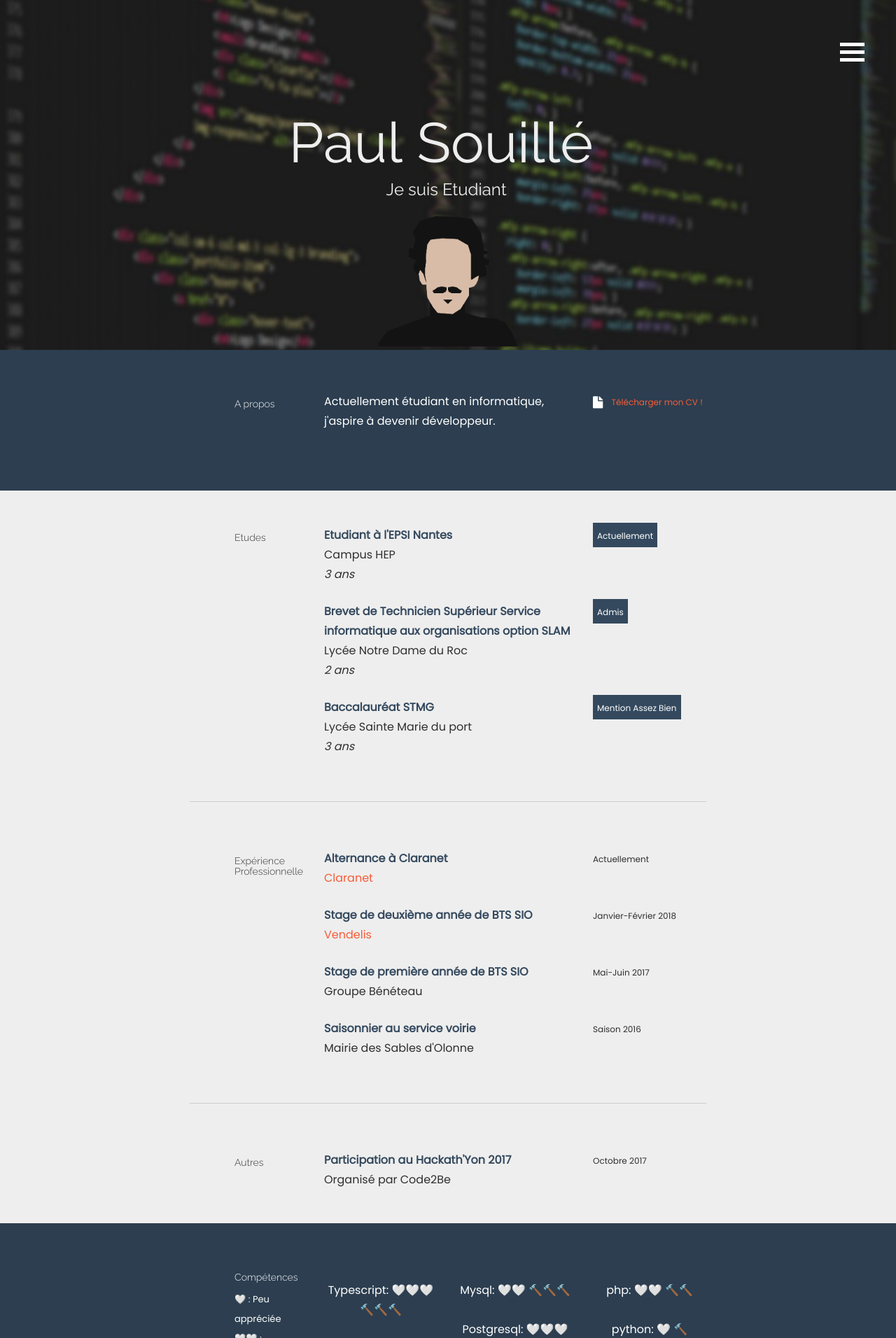
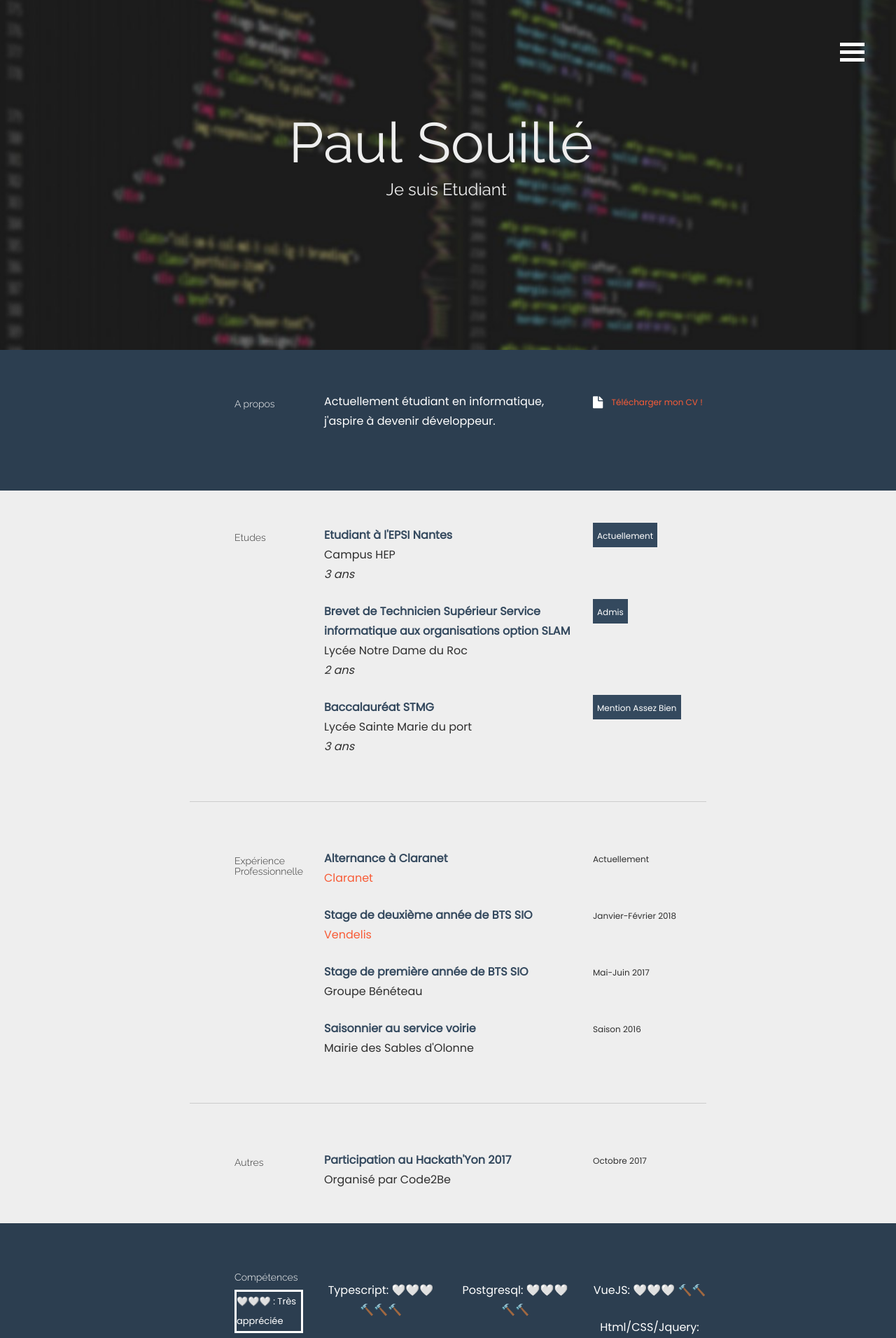
Before and after one commit to PaulSouille/paulsouille_fr, a PHP site: page / in a window 1280 px wide. Shown: the top 1912 px of the page at 70% size. Run offline with PHP 8.4, Linux system fonts and the light colour scheme; grey boxes labelled with a size stand in for pictures from a placeholder-image service; some libraries are stand-ins or nearby versions.

Commit message:
Add skills section

```diff
--- a/assets/css/style.css
+++ b/assets/css/style.css
@@ -49,4 +49,8 @@ body {
 
 .skill_details {
     font-size: 13px;
+    cursor: pointer !important;
 }
+.selected_skill{
+    border-style: solid;
+}
--- a/index.html
+++ b/index.html
@@ -39,7 +39,7 @@
             <div class="container">
                <div class="row centered">
                   <div class="col-lg-12">
-                     <h1 class="h1" id="foo">Paul Souillé </h1>
+                     <h1 class="h1" id="reveal">Paul Souillé </h1>
                      <div style="display:none" class="h3" id="typed-strings">
                         <p>Je suis Développeur</p>
                         <p>Je suis Alternant</p>
@@ -48,7 +48,7 @@
                      <span class="h3" id="typed"></span>
                   </div>
                   <br>
-                  <img style="width: 200px; height: 186px;" src="./assets/img/avatar_paul.png">
+                  <!--<img style="width: 200px; height: 186px;" src="./assets/img/avatar_paul.png">-->
                </div>
             </div>
          </div>
@@ -58,13 +58,13 @@
                <div class="row">
                   <button class="backTop">Top</button>
                   <div class="col-lg-2 col-lg-offset-1">
-                     <h5 class="foo">A propos</h5>
+                     <h5 class="reveal">A propos</h5>
                   </div>
                   <div class="col-lg-6">
-                     <p class="foo">Actuellement étudiant en informatique, j'aspire à devenir développeur.</p>
+                     <p class="reveal">Actuellement étudiant en informatique, j'aspire à devenir développeur.</p>
                   </div>
                   <div class="col-lg-3">
-                     <p class="foo">
+                     <p class="reveal">
                         <a target="_blank" href="./assets/PaulSouille_CV.pdf">
                         <i class="icon-file"></i>
                         </a>
@@ -80,10 +80,10 @@
          <div class="container desc">
             <div class="row">
                <div class="col-lg-2 col-lg-offset-1">
-                  <h5 class="foo">Etudes</h5>
+                  <h5 class="reveal">Etudes</h5>
                </div>
                <div class="col-lg-6">
-                  <p class="foo">
+                  <p class="reveal">
                      <t>Etudiant à l'EPSI Nantes</t>
                      <br /> Campus HEP
                      <br />
@@ -91,14 +91,14 @@
                   </p>
                </div>
                <div class="col-lg-3">
-                  <p class="foo">
+                  <p class="reveal">
                      <imp>
                         <sm>Actuellement</sm>
                      </imp>
                   </p>
                </div>
                <div class="col-lg-6 col-lg-offset-3">
-                  <p class="foo">
+                  <p class="reveal">
                      <t>Brevet de Technicien Supérieur Service informatique aux organisations option SLAM</t>
                      <br /> Lycée Notre Dame du Roc
                      <br />
@@ -106,14 +106,14 @@
                   </p>
                </div>
                <div class="col-lg-3">
-                  <p class="foo">
+                  <p class="reveal">
                      <imp>
                         <sm>Admis</sm>
                      </imp>
                   </p>
                </div>
                <div class="col-lg-6 col-lg-offset-3">
-                  <p class="foo">
+                  <p class="reveal">
                      <t>Baccalauréat STMG</t>
                      <br /> Lycée Sainte Marie du port
                      <br />
@@ -121,7 +121,7 @@
                   </p>
                </div>
                <div class="col-lg-3">
-                  <p class="foo">
+                  <p class="reveal">
                      <imp>
                         <sm>Mention Assez Bien</sm>
                      </imp>
@@ -134,10 +134,10 @@
          <div class="container desc">
             <div class="row">
                <div class="col-lg-2 col-lg-offset-1">
-                  <h5 class="foo">Expérience Professionnelle</h5>
+                  <h5 class="reveal">Expérience Professionnelle</h5>
                </div>
                <div class="col-lg-6">
-                  <p class="foo">
+                  <p class="reveal">
                      <t>Alternance à Claranet</t>
                      <br />
                      <a href="https://www.claranet.fr/" target="_blank">Claranet</a>
@@ -148,12 +148,12 @@
                   </p>
                </div>
                <div class="col-lg-3">
-                  <p class="foo">
+                  <p class="reveal">
                      <sm>Actuellement</sm>
                   </p>
                </div>
                <div class="col-lg-6 col-lg-offset-3">
-                  <p class="foo">
+                  <p class="reveal">
                      <t>Stage de deuxième année de BTS SIO</t>
                      <br />
                      <a href="https://www.vendelis.com" target="_blank">Vendelis</a>
@@ -164,27 +164,27 @@
                   </p>
                </div>
                <div class="col-lg-3">
-                  <p class="foo">
+                  <p class="reveal">
                      <sm>Janvier-Février 2018</sm>
                   </p>
                </div>
                <div class="col-lg-6 col-lg-offset-3">
-                  <p class="foo">
+                  <p class="reveal">
                      <t>Stage de première année de BTS SIO</t>
                      <br /> Groupe Bénéteau
                      <br />
                   </p>
-                  <p class="foo">
+                  <p class="reveal">
                      <more></more>
                   </p>
                </div>
                <div class="col-lg-3">
-                  <p class="foo">
+                  <p class="reveal">
                      <sm>Mai-Juin 2017</sm>
                   </p>
                </div>
                <div class="col-lg-6 col-lg-offset-3">
-                  <p class="foo">
+                  <p class="reveal">
                      <t>Saisonnier au service voirie</t>
                      <br /> Mairie des Sables d'Olonne
                      <br />
@@ -194,7 +194,7 @@
                   </p>
                </div>
                <div class="col-lg-3">
-                  <p class="foo">
+                  <p class="reveal">
                      <sm>Saison 2016</sm>
                   </p>
                </div>
@@ -205,17 +205,17 @@
          <div class="container desc">
             <div class="row">
                <div class="col-lg-2 col-lg-offset-1">
-                  <h5 class="foo">Autres</h5>
+                  <h5 class="reveal">Autres</h5>
                </div>
                <div class="col-lg-6">
-                  <p class="foo">
+                  <p class="reveal">
                      <t>Participation au Hackath'Yon 2017</t>
                      <br /> Organisé par Code2Be
                      <br />
                   </p>
                </div>
                <div class="col-lg-3">
-                  <p class="foo">
+                  <p class="reveal">
                      <sm>Octobre 2017</sm>
                   </p>
                </div>
@@ -227,56 +227,62 @@
             <div class="container">
                   <div class="row">
                         <div class="col-lg-2 col-lg-offset-1">
-                     <h5 class="foo">Compétences</h5>
-                     <p class="skill_details">🤍 : Peu appréciée <br>
-                        🤍🤍 : Appréciée <br>
-                        🤍🤍🤍 : Très appréciée <br>
-                        🔨 : Abordée <br>
-                        🔨🔨 : Connaissances <br>
-                        🔨🔨🔨 : Maitrisée
-                     </p>
+                           <h5 class="reveal">Compétences</h5>
+                              <p class="skill_details skill_heart_3 reveal">🤍🤍🤍 : Très appréciée</p>
+                              <p class="skill_details skill_heart_2 reveal">🤍🤍 : Appréciée</p>
+                              <p class="skill_details skill_heart_1 reveal">🤍 : Peu appréciée</p>
+                              <p class="skill_details skill_hammer_3 reveal">🔨🔨🔨 : Maitrisée</p>
+                              <p class="skill_details skill_hammer_2 reveal">🔨🔨 : Connaissances</p>
+                              <p class="skill_details skill_hammer_1 reveal">🔨 : Abordée</p>
                         </div>
                         <div class="col-lg-3 centered">
                            <br>
-                     <p class="foo">Typescript: 🤍🤍🤍 🔨🔨🔨 <br><br> Nodejs: 🤍️️️️️🤍️️️️️🤍️️️️️ 🔨🔨🔨 <br><br>
-                        Docker: 🤍🤍️️️️️🤍️️️️️ 🔨🔨 <br><br> Angular :🤍🤍️️️️️ 🔨🔨🔨
-                     </p>
-                     <br>
+                           <div class="reveal skill_compartment">
+                              <p class="sub_skill sub_skill_heart_3 sub_skill_hammer_3">Typescript: 🤍🤍🤍 🔨🔨🔨</p>
+                              <p class="sub_skill sub_skill_heart_3 sub_skill_hammer_3">Nodejs: 🤍️️️️️🤍️️️️️🤍️️️️️ 🔨🔨🔨</p>
+                              <p class="sub_skill sub_skill_heart_3 sub_skill_hammer_2">Docker: 🤍🤍️️️️️🤍️️️️️ 🔨🔨</p>
+                              <p class="sub_skill sub_skill_heart_2 sub_skill_hammer_3">Angular :🤍🤍️️️️️ 🔨🔨🔨</p>
+                           </div>
                         </div>
                         <div class="col-lg-3 centered">
                            <br>
-                     <p class="foo"> Mysql: 🤍🤍 🔨🔨🔨 <br><br> Postgresql: 🤍🤍🤍 🔨🔨 <br><br> Mongodb: 🤍🤍🤍
-                        🔨🔨 <br><br> Java: 🤍🤍🤍 🔨
-                     </p>
+                           <div class="reveal skill_compartment">
+                                 <p class="sub_skill sub_skill_heart_2 sub_skill_hammer_3">Mysql: 🤍🤍 🔨🔨🔨</p>
+                                 <p class="sub_skill sub_skill_heart_3 sub_skill_hammer_2">Postgresql: 🤍🤍🤍 🔨🔨</p>
+                                 <p class="sub_skill sub_skill_heart_3 sub_skill_hammer_2">Mongodb: 🤍🤍🤍 🔨🔨</p>
+                                 <p class="sub_skill sub_skill_heart_3 sub_skill_hammer_1">Java: 🤍🤍🤍 🔨</p>
+                           </div>
                         </div>
                         <div class="col-lg-3 centered">
                            <br>
-                     <p class="foo">php: 🤍🤍 🔨🔨 <br><br> python: 🤍 🔨 <br><br> VueJS: 🤍🤍🤍 🔨🔨 <br><br>
-                        Html/CSS/Jquery: 🤍🤍🤍 🔨🔨 <br>
-                     </p>
+                           <div class="reveal skill_compartment">
+                                 <p class="sub_skill sub_skill_heart_2 sub_skill_hammer_2">php: 🤍🤍 🔨🔨</p>
+                                 <p class="sub_skill sub_skill_heart_1 sub_skill_hammer_1">python: 🤍 🔨 </p>
+                                 <p class="sub_skill sub_skill_heart_3 sub_skill_hammer_2"> VueJS: 🤍🤍🤍 🔨🔨</p>
+                                 <p class="sub_skill sub_skill_heart_3 sub_skill_hammer_2">Html/CSS/Jquery: 🤍🤍🤍 🔨🔨</p>
                            </div>
                         </div>
-               <br>
+                     </div>
             </div>
          </div>
          <section id="work" name="work"></section>
          <div class="container desc">
             <div class="row">
                <div class="col-lg-2 col-lg-offset-1">
-                  <h5 class="foo">PORTFOLIO</h5>
+                  <h5 class="reveal">PORTFOLIO</h5>
                </div>
 
                <div class="col-lg-6">
-                  <p class="foo">
-                     <a id="single_1" href="assets/img/marieetpierre.PNG" title="Hackath'Yon">
-                     <img class="img-responsive" src="assets/img/marieetpierre.PNG" alt="">
+                  <p class="reveal">
+                     <a id="single_1" href="assets/img/marieetpierre.png" title="Hackath'Yon">
+                     <img class="img-responsive" src="assets/img/marieetpierre.png" alt="">
                      </a>
                   </p>
                </div>
 
                <div class="col-lg-3">
-                  <p class="foo">Marie et Pierre 2020</p>
-                  <p class="foo">
+                  <p class="reveal">Marie et Pierre 2020</p>
+                  <p class="reveal">
                      <more>
                         Création du site de mariage de Marie SOUILLE et Pierre FLAMBARD.<br><a
                            href="https://marieetpierre2020.fr/" target="_blank">Accéder au site</a>
@@ -290,9 +296,9 @@
                </div>
 
                <div class="col-lg-6 col-lg-offset-3">
-                  <p class="foo">
-                     <a id="single_1" href="assets/img/marieetpierre2.PNG" title="Hackath'yon">
-                     <img class="img-responsive" src="assets/img/marieetpierre2.PNG" alt="">
+                  <p class="reveal">
+                     <a id="single_1" href="assets/img/marieetpierre2.png" title="Hackath'yon">
+                     <img class="img-responsive" src="assets/img/marieetpierre2.png" alt="">
                      </a>
                   </p>
                </div>
@@ -306,18 +312,18 @@
          <div class="container desc">
             <div class="row">
                <div class="col-lg-2 col-lg-offset-1">
-                  <h5 class="foo"></h5>
+                  <h5 class="reveal"></h5>
                </div>
                <div class="col-lg-6">
-                  <p class="foo">
-                     <a id="single_1" href="assets/img/port01.png" title="Hackath'Yon">
-                     <img class="img-responsive" src="https://dummyimage.com/1000x800/000/fff" alt="">
+                  <p class="reveal">
+                     <a id="single_1" href="assets/img/port01.png" title="Bot twitter Saint Valentin">
+                     <img class="img-responsive" src="assets/img/frenchibot_1.png" alt="">
                      </a>
                   </p>
                </div>
                <div class="col-lg-3">
-                  <p class="foo">Bot twitter Saint Valentin</p>
-                  <p class="foo">
+                  <p class="reveal">Bot twitter Saint Valentin</p>
+                  <p class="reveal">
                      <more>
                         Le Frenchimari est un média français qui traite de l'actualité de la scène esport d'Overwatch.
                         Lors de la saint valentin, le média à souhaité proposer un bot twitter qui écoute un hashtag particulier et assigne un joueur avec qui l'utilisateur devrait passer la saint valentin.
@@ -331,9 +337,9 @@
                   </p>
                </div>
                <div class="col-lg-6 col-lg-offset-3">
-                  <p class="foo">
-                     <a id="single_1" href="assets/img/port02.jpg" title="Hackath'yon">
-                     <img class="img-responsive" src="https://dummyimage.com/1000x800/000/fff" alt="">
+                  <p class="reveal">
+                     <a id="single_1" href="assets/img/frenchibot_2.png" title="Bot twitter Saint Valentin">
+                     <img class="img-responsive" src="assets/img/frenchibot_2.png" alt="">
                      </a>
                   </p>
                </div>
@@ -346,22 +352,22 @@
          <div class="container desc">
             <div class="row">
                <div class="col-lg-2 col-lg-offset-1">
-                  <h5 class="foo"></h5>
+                  <h5 class="reveal"></h5>
                </div>
                <div class="col-lg-6">
-                  <p class="foo">
-                     <a id="single_1" href="assets/img/port01.png" title="Hackath'Yon">
-                     <img class="img-responsive" src="https://dummyimage.com/1000x800/000/fff" alt="">
+                  <p class="reveal">
+                     <a id="single_1" href="assets/img/troma1.png" title="Troma's website">
+                     <img class="img-responsive" src="assets/img/troma1.png" alt="">
                      </a>
                   </p>
                </div>
                <div class="col-lg-3">
-                  <p class="foo">Réalisation d'un site web pour le streamer Troma</p>
-                  <p class="foo">
+                  <p class="reveal">Réalisation d'un site web pour le streamer Troma</p>
+                  <p class="reveal">
                      <more>
                         Troma est un streamer de la plateforme Twitch dont les principaux jeux sont Overwatch et World of Warcraft.
                         Dans le but de promouvoir son activité, il a souhaité mettre en avant son contenu via une plateforme web et à donc fait appel à mes services.
-                        (Site toujours temporairement confidentiel selon la volonté de Troma.)
+                        (Url du site toujours temporairement confidentiel selon la volonté de Troma.)
                         <br />
                         <br />
                         <sm>
@@ -371,9 +377,9 @@
                   </p>
                </div>
                <div class="col-lg-6 col-lg-offset-3">
-                  <p class="foo">
-                     <a id="single_1" href="assets/img/port02.jpg" title="Hackath'yon">
-                     <img class="img-responsive" src="https://dummyimage.com/1000x800/000/fff" alt="">
+                  <p class="reveal">
+                     <a id="single_1" href="assets/img/troma2.png" title="Troma's website">
+                     <img class="img-responsive" src="assets/img/troma2.png" alt="">
                      </a>
                   </p>
                </div>
@@ -386,18 +392,18 @@
          <div class="container desc">
             <div class="row">
                <div class="col-lg-2 col-lg-offset-1">
-                  <h5 class="foo"></h5>
+                  <h5 class="reveal"></h5>
                </div>
                <div class="col-lg-6">
-                  <p class="foo">
+                  <p class="reveal">
                      <a id="single_1" href="assets/img/port01.png" title="Hackath'Yon">
                      <img class="img-responsive" src="assets/img/port01.png" alt="">
                      </a>
                   </p>
                </div>
                <div class="col-lg-3">
-                  <p class="foo">Hackath'Yon 2017</p>
-                  <p class="foo">
+                  <p class="reveal">Hackath'Yon 2017</p>
+                  <p class="reveal">
                      <more>
                         Création d'un site de réservation de bornes éléctrique dans le cadre du Hackath'Yon.
                         <br />
@@ -409,7 +415,7 @@
                   </p>
                </div>
                <div class="col-lg-6 col-lg-offset-3">
-                  <p class="foo">
+                  <p class="reveal">
                      <a id="single_1" href="assets/img/port02.jpg" title="Hackath'yon">
                      <img class="img-responsive" src="assets/img/port02.jpg" alt="">
                      </a>
@@ -426,43 +432,43 @@
             <div class="container">
                <div class="row">
                   <div class="col-lg-2 col-lg-offset-1">
-                     <h5 class="foo">CONTACT</h5>
+                     <h5 class="reveal">CONTACT</h5>
                   </div>
                   <div class="col-lg-6">
-                     <p class="foo">
+                     <p class="reveal">
                         <t>Email</t>
                         <br /> paul.souille85@gmail.com
                         <br />
                      </p>
-                     <p class="foo">
+                     <p class="reveal">
                         <t>Adresse</t>
                         <br />Nantes, France.
                         <br />
                      </p>
-                     <p class="foo">
+                     <p class="reveal">
                         <t>Téléphone</t>
                         <br /> +33 6 17 33 52 49
                         <br />
                      </p>
                   </div>
                   <div class="col-lg-3">
-                     <p class="foo">
+                     <p class="reveal">
                         <sm>Réseaux sociaux</sm>
                      </p>
                      <p>
-                        <a class="foo" target="_blank"
+                        <a class="reveal" target="_blank"
                            href="https://www.linkedin.com/in/paul-souill%C3%A9-a08380140/">
                         <i class="icon-linkedin"></i>
                         </a>
-                        <a class="foo" target="_blank" href="https://github.com/PaulSouille">
+                        <a class="reveal" target="_blank" href="https://github.com/PaulSouille">
                         <i class="icon-github"></i>
                         </a>
-                        <a class="foo" target="_blank" href="https://twitter.com/PaulSouille">
+                        <a class="reveal" target="_blank" href="https://twitter.com/PaulSouille">
                         <i class="icon-twitter"></i>
                         </a>
                      </p>
                      <p>
-                        <a class="foo" target="_blank" href="https://github.com/PaulSouille/paulsouille_fr">
+                        <a class="reveal" target="_blank" href="https://github.com/PaulSouille/paulsouille_fr">
                         Accéder au code source
                      </p>
                   </div>
@@ -634,10 +640,10 @@
         window.sr = ScrollReveal({
             reset: true
         });
-        sr.reveal('.foo', {
+        sr.reveal('.reveal', {
             duration: 600
         });
-        sr.reveal('#foo', {
+        sr.reveal('#reveal', {
             duration: 600
         });
         sr.reveal('#wordpress', {
@@ -713,6 +719,59 @@
                 closeNav();
             }
         }
+
+
+
+        function selectSkill(element, cssClass) {
+            if($(element).hasClass('selected_skill')){
+                  $(element).removeClass('selected_skill');
+                  clearSubSkills();
+            } else {
+               $('.skill_details').each(function(){
+                  $(this).removeClass('selected_skill');
+               })
+               $( element ).addClass('selected_skill');
+               selectSubSKills(cssClass);
+
+            }
+        }
+        selectSkill($('.skill_heart_3'), 'heart_3');
+
+        function clearSubSkills(){
+            $('.skill_compartment').children('p').each(function(){
+              $(this).show(700);
+           })
+        }
+
+        function selectSubSKills(cssClass){
+           clearSubSkills();
+           $('.skill_compartment').children('p').each(function(){
+              if(!$(this).hasClass('sub_skill_'+cssClass)){
+               $(this).hide(700);
+              }
+           })
+        }
+
+        $('.skill_heart_1').click(function(event) {
+            selectSkill(this, 'heart_1');
+         });
+
+         $('.skill_heart_2').click(function(event) {
+            selectSkill(this, 'heart_2');
+         });
+
+         $('.skill_heart_3').click(function(event) {
+            selectSkill(this, 'heart_3');
+         });
+         $('.skill_hammer_1').click(function(event) {
+            selectSkill(this, 'heart_1');
+         });
+         $('.skill_hammer_2').click(function(event) {
+            selectSkill(this, 'hammer_2');
+         });
+         $('.skill_hammer_3').click(function(event) {
+            selectSkill(this, 'hammer_3');
+         });
     </script>
 </body>
 
```
Also changed, not shown: assets/img/avatar_paul.png, assets/img/frenchibot_1.png (added), assets/img/frenchibot_2.png (added). Lines whose indentation alone changed are shown as unchanged.
